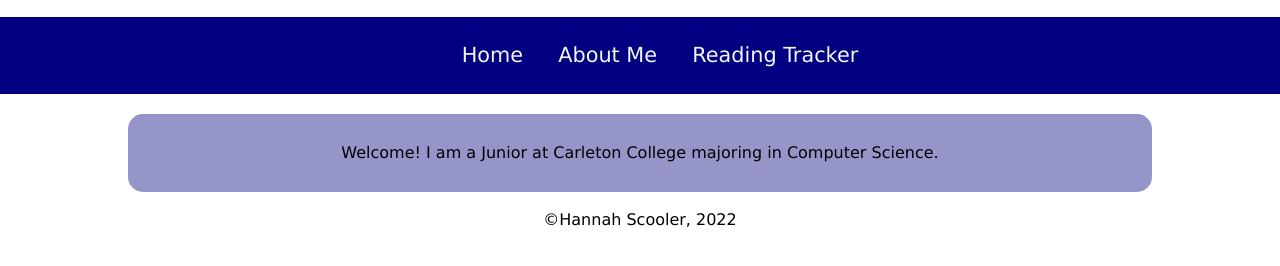
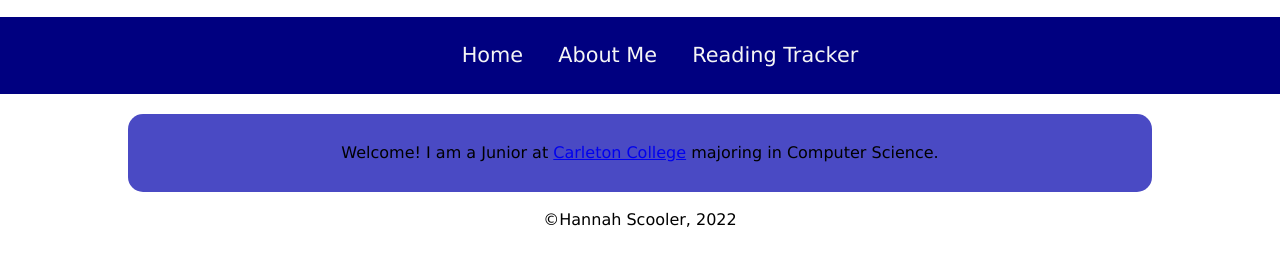
Before and after one commit to scoolerh/scoolerh.github.io, a plain HTML site: page index.html in a window 1280 px wide. Shown: the part 58-324 px from the top of the page. Drawn offline with Linux system fonts and the light colour scheme.

Commit message:
adding link

```diff
--- a/index.html
+++ b/index.html
@@ -21,7 +21,7 @@
 
         <main>
             <section>
-                <p>Welcome! I am a Junior at Carleton College majoring in Computer Science.</p>
+                <p>Welcome! I am a Junior at <a href="https://www.carleton.edu/">Carleton College</a> majoring in Computer Science.</p>
             </section>
         </main>
 
--- a/stylesheet.css
+++ b/stylesheet.css
@@ -47,7 +47,7 @@ h1
 }
 section
 {
-    background-color: rgba(0, 0, 128, 0.417);
+    background-color: rgba(0, 0, 172, 0.708);
     border: 2px whitesmoke;
     border-radius: 15px;
     padding: 15px;
```
